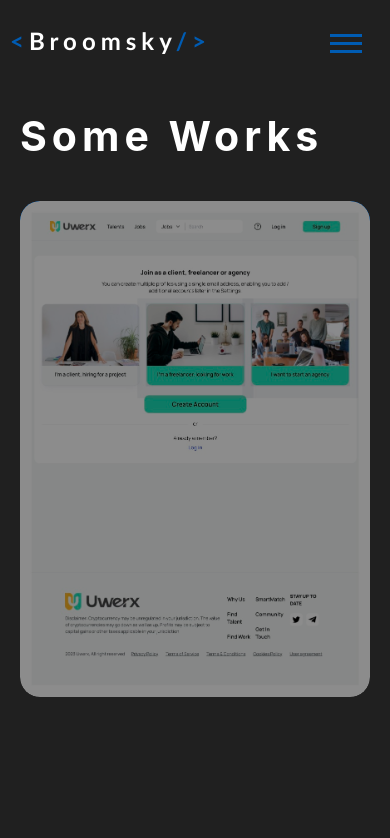
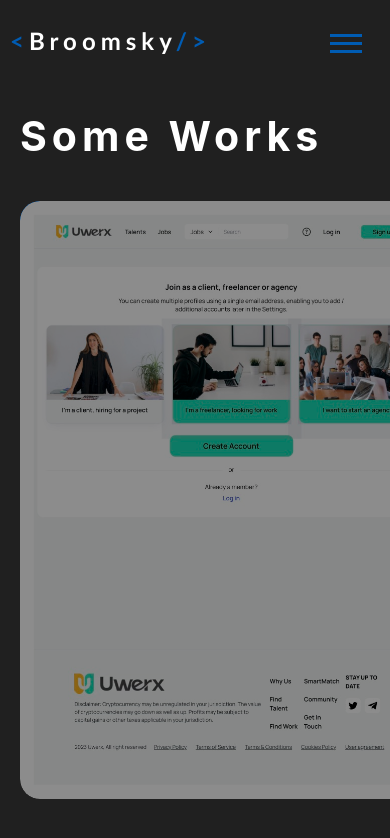
Before and after one commit to PPRomaa/cvproject, a React (Create React App) app: page /projects in a window 390 px wide. Shown: the top 838 px of the page. Built offline with nearby package versions, Linux system fonts and the light colour scheme.

Commit message:
Updated code, add new features, components.

```diff
--- a/src/components/preloader/Preloader.tsx
+++ b/src/components/preloader/Preloader.tsx
@@ -9,7 +9,7 @@
 
     useEffect(() => {
         const fakeLoader = new Promise<void>((resolve) => {
-            setTimeout(() => resolve(), 1000);
+            setTimeout(() => resolve(), 600);
         });
 
         fakeLoader.finally(() => {
@@ -21,7 +21,7 @@
             const time = setTimeout(() => {
                 setIsVisible(false)
                 setShouldRender(false)
-            }, 1000);
+            }, 600);
             return () => clearTimeout(time)
         }
     }, [timer,setIsVisible]);
--- a/src/components/preloader/preloader.css
+++ b/src/components/preloader/preloader.css
@@ -30,9 +30,9 @@
     justify-content: center;
     align-items: center;
     z-index: 100;
-    animation: slideIn 1s ease forwards;
+    animation: slideIn 0.7s ease forwards;
 }
 
 .Preloader-container.hide {
-    animation: slideOut 1s ease forwards;
+    animation: slideOut 0.7s ease forwards;
 }
--- a/src/pages/portfolio/portfolio.css
+++ b/src/pages/portfolio/portfolio.css
@@ -171,3 +171,12 @@
         padding: 0 20px;
     }
 }
+
+@media (max-width: 950px) {
+    .projects-container {
+        display: flex;
+        flex-direction: column;
+        align-items: center;
+        justify-content: center;
+    }
+}
```
